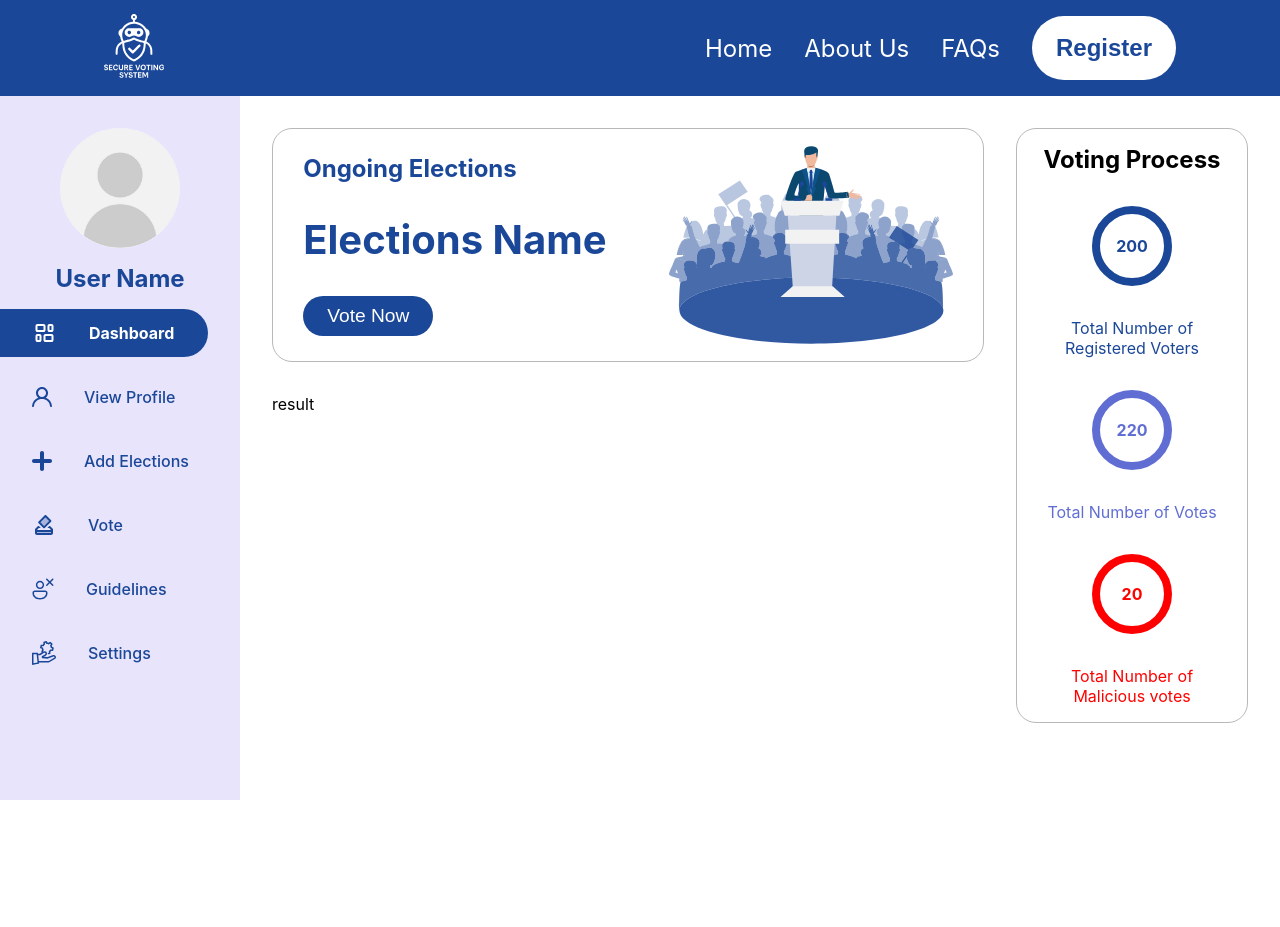
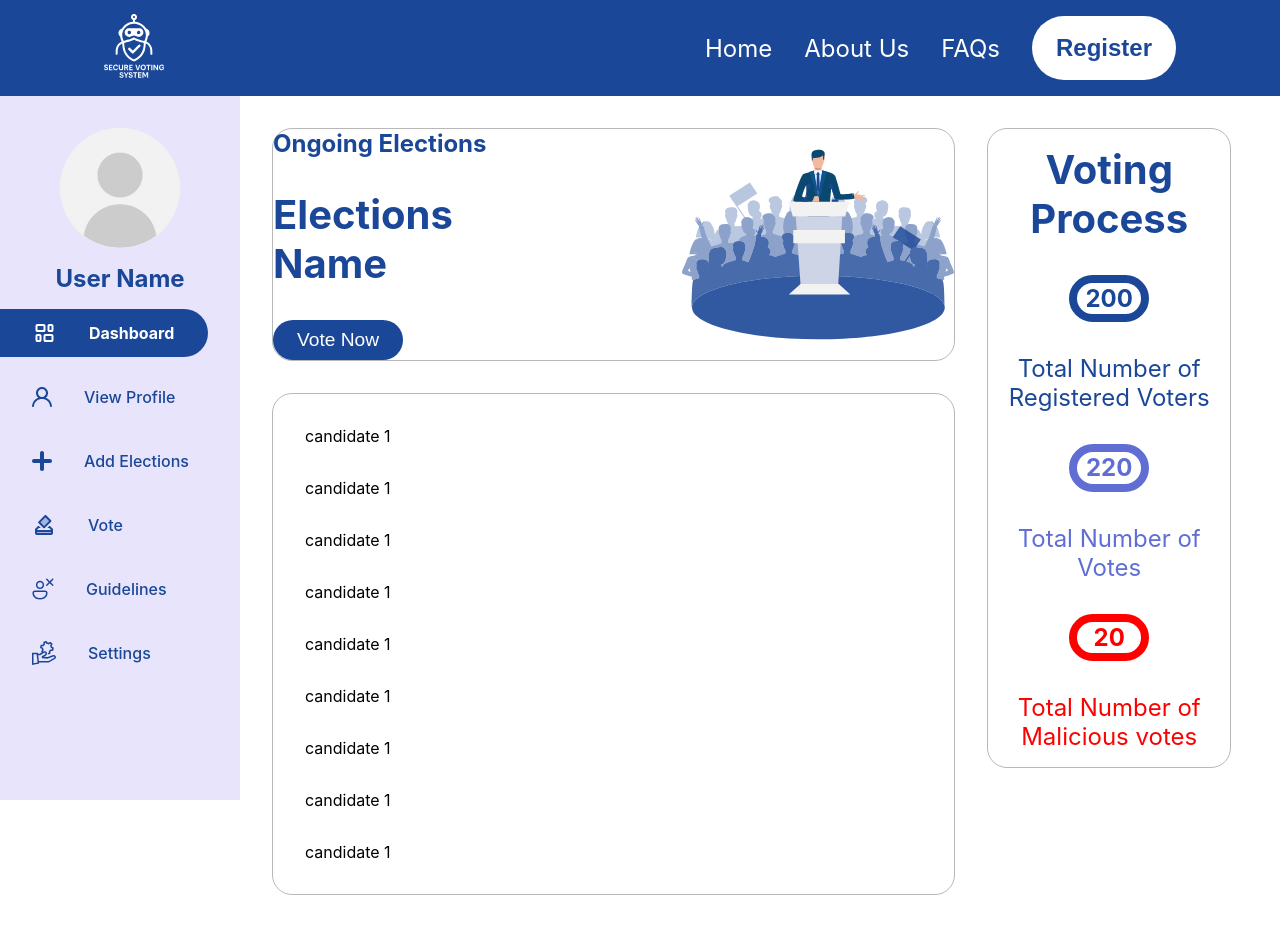
Before and after one commit to Houssien-Zeineddine/secure_remote_voting_system, a React (Vite) app in the folder client/: page /dashboard in a window 1280 px wide. Before the commit the page ends 800 px from the top, so only its background shows below. Built offline with nearby package versions, Linux system fonts and the light colour scheme.

Commit message:
adjusting the containers sizes

```diff
--- a/client/src/pages/Dashboard/Elections/index.jsx
+++ b/client/src/pages/Dashboard/Elections/index.jsx
@@ -25,7 +25,18 @@ const Elections = () => {
           <img src={politician} alt="Politician giving his speech to public" />
         </div>
         <div className="dashboard-live-results">
-          <p>result</p>
+          <div className="candidates-names">
+            <p>candidate 1</p>
+            <p>candidate 1</p>
+            <p>candidate 1</p>
+            <p>candidate 1</p>
+            <p>candidate 1</p>
+            <p>candidate 1</p>
+            <p>candidate 1</p>
+            <p>candidate 1</p>
+            <p>candidate 1</p>
+          </div>
+          <div className="live-results-bar"></div>
         </div>
       </div>
       <div className="statistics-container">
--- a/client/src/pages/Dashboard/Elections/style.css
+++ b/client/src/pages/Dashboard/Elections/style.css
@@ -1,7 +1,11 @@
+/* description container */
+
 .elections-dashboard-container{
     display: flex;
     gap: 2rem;
     margin: 2rem;
+    height: 100%;
+    /* width: 100%; */
 }
 
 .dashboard-description {
@@ -11,7 +15,6 @@
     align-items: flex-start;
     gap: 2rem;
     color: var(--primary-color);
-
 }
 
 .dashboard-description > h2 {
@@ -20,9 +23,9 @@
 
 .dashboard-description-container {
     display: flex;
-    justify-content: space-evenly;
+    justify-content: center;
     align-items: center;
-    gap: 2rem;
+    gap: 8rem;
     border: 1px solid var(--border-color);
     border-radius: 20px;
 }
@@ -35,8 +38,28 @@
 .description-live-results-container {
     display: flex;
     flex-direction: column;
+    width: 70%;
     gap: 2rem;
 }
+
+/* live results container */
+
+.dashboard-live-results {
+    border: 1px solid var(--border-color);
+    border-radius: 20px;
+    padding: 2rem;
+}
+
+.candidates-names {
+    display: flex;
+    flex-direction: column;
+    align-items: flex-end;
+    justify-content: center;
+    width: fit-content;
+    gap: 2rem;
+}
+
+/* statistics container */
 
 .statistics-container {
     display: flex;
@@ -44,14 +67,22 @@
     justify-content: center;
     align-items: center;
     gap: 2rem;
+    color: var(--primary-color);
     border: 1px solid var(--border-color);
     border-radius: 20px;
     padding: 1rem;
     text-align: center;
+    height: calc(100vh - 10rem);
+    width: 25%;
+    flex-shrink: 0;
+    position: sticky;
+    top: 8rem;
+    right: 2rem;
+    font-size: var(--font-size-header-4);
 }
 
-.statistics-container p:nth-child(3) {
-    color: var(--primary-color);
+.statistics-container > h4 {
+    font-size: var(--font-size-header-2);
 }
 
 .statistics-container p:nth-child(5) {
```
